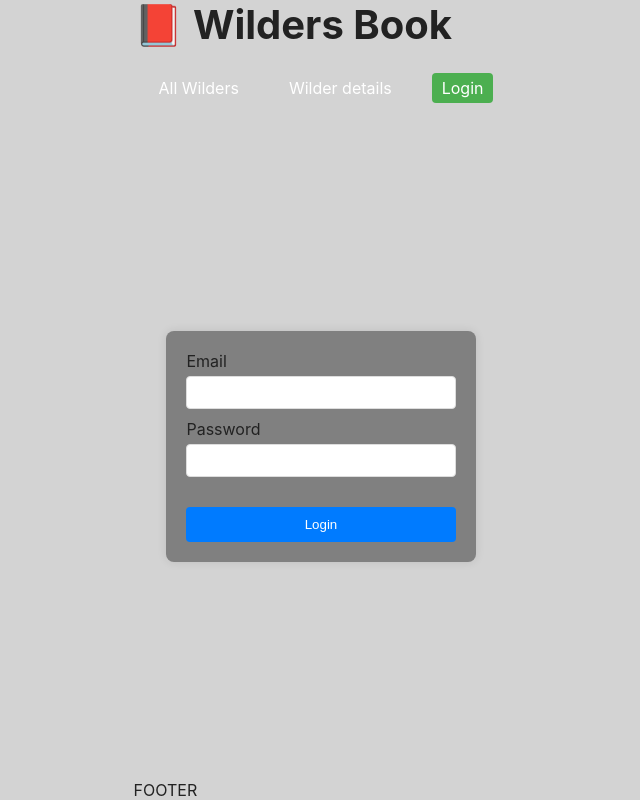
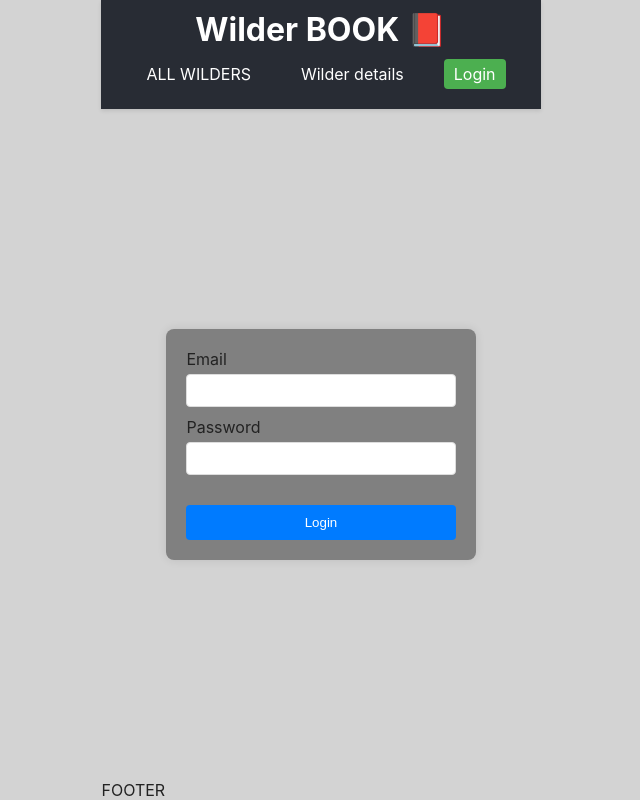
Before and after one commit to akiroussama/fromZer0ToHer0, a React (Vite) app in the folder client/: page /login in a window 1280 px wide. Shown: the whole page, without its empty margins (319-959 px from the left). Built offline with nearby package versions, Linux system fonts and the light colour scheme.

Commit message:
improve header

```diff
--- a/client/src/components/Header.tsx
+++ b/client/src/components/Header.tsx
@@ -1,15 +1,34 @@
+import React from 'react';
 import { NavLink } from 'react-router-dom';
-import React from 'react';
-import './Header.css';
+import './Header.css'; // Import the CSS file
+
 export default function Header() {
   return (
-    <>
-      <h1>📕 Wilders Book</h1>
+    <header>
+      <h1>Wilder BOOK 📕</h1>
       <nav>
-        <NavLink to={'/'}>All Wilders</NavLink>
-        <NavLink to={'/wilders/:id'}>Wilder details</NavLink>
-        <NavLink to={'/login'}>Login</NavLink>
+        <NavLink
+          to={'/'}
+          className={(navData) => (navData.isActive ? 'active' : '')}
+        >
+          {' '}
+          ALL WILDERS{' '}
+        </NavLink>
+        <NavLink
+          to={'/wilders/:id'}
+          className={(navData) => (navData.isActive ? 'active' : '')}
+        >
+          {' '}
+          Wilder details{' '}
+        </NavLink>
+        <NavLink
+          to={'/login'}
+          className={(navData) => (navData.isActive ? 'active' : '')}
+        >
+          {' '}
+          Login{' '}
+        </NavLink>
       </nav>
-    </>
+    </header>
   );
 }
```
